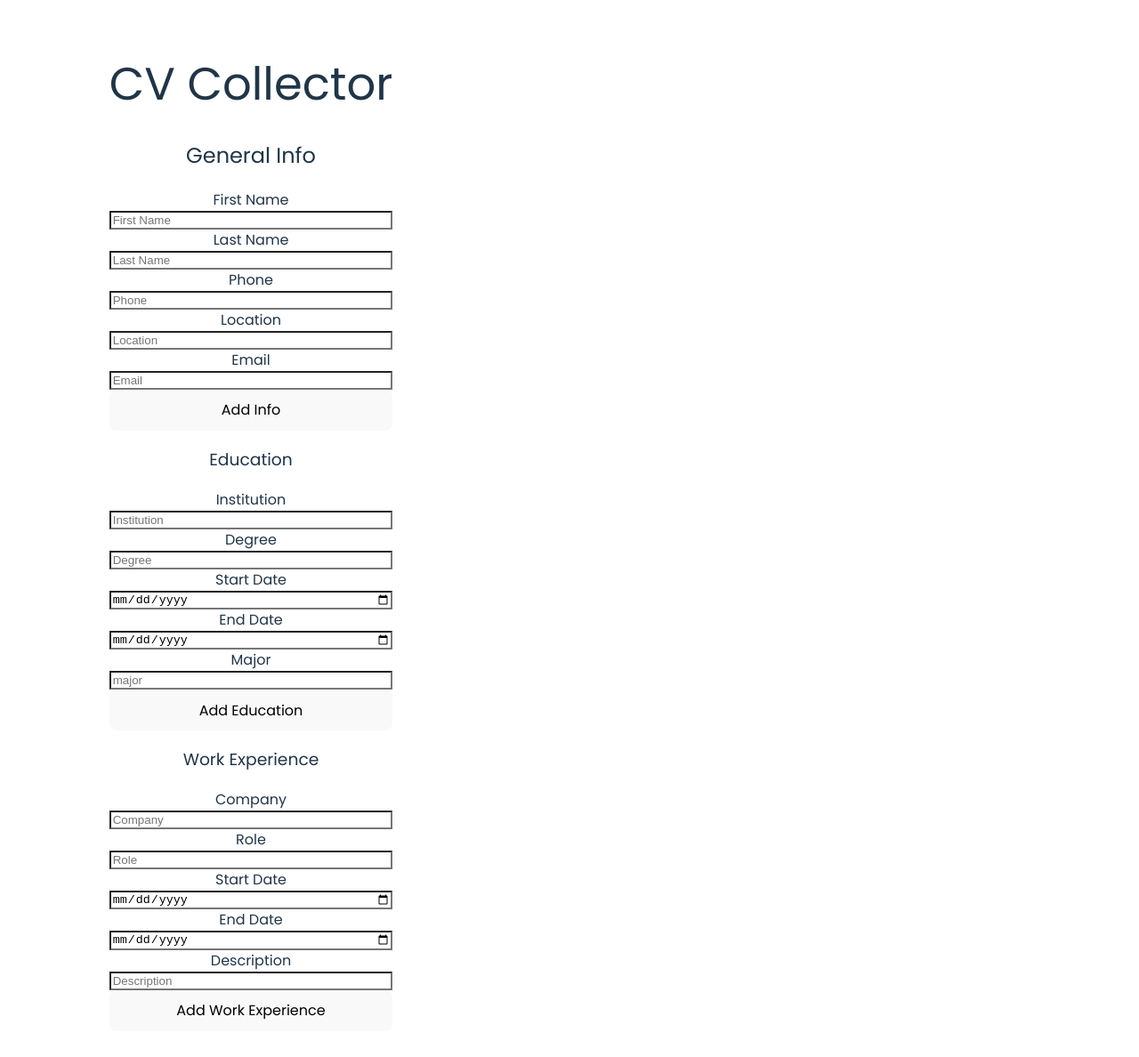
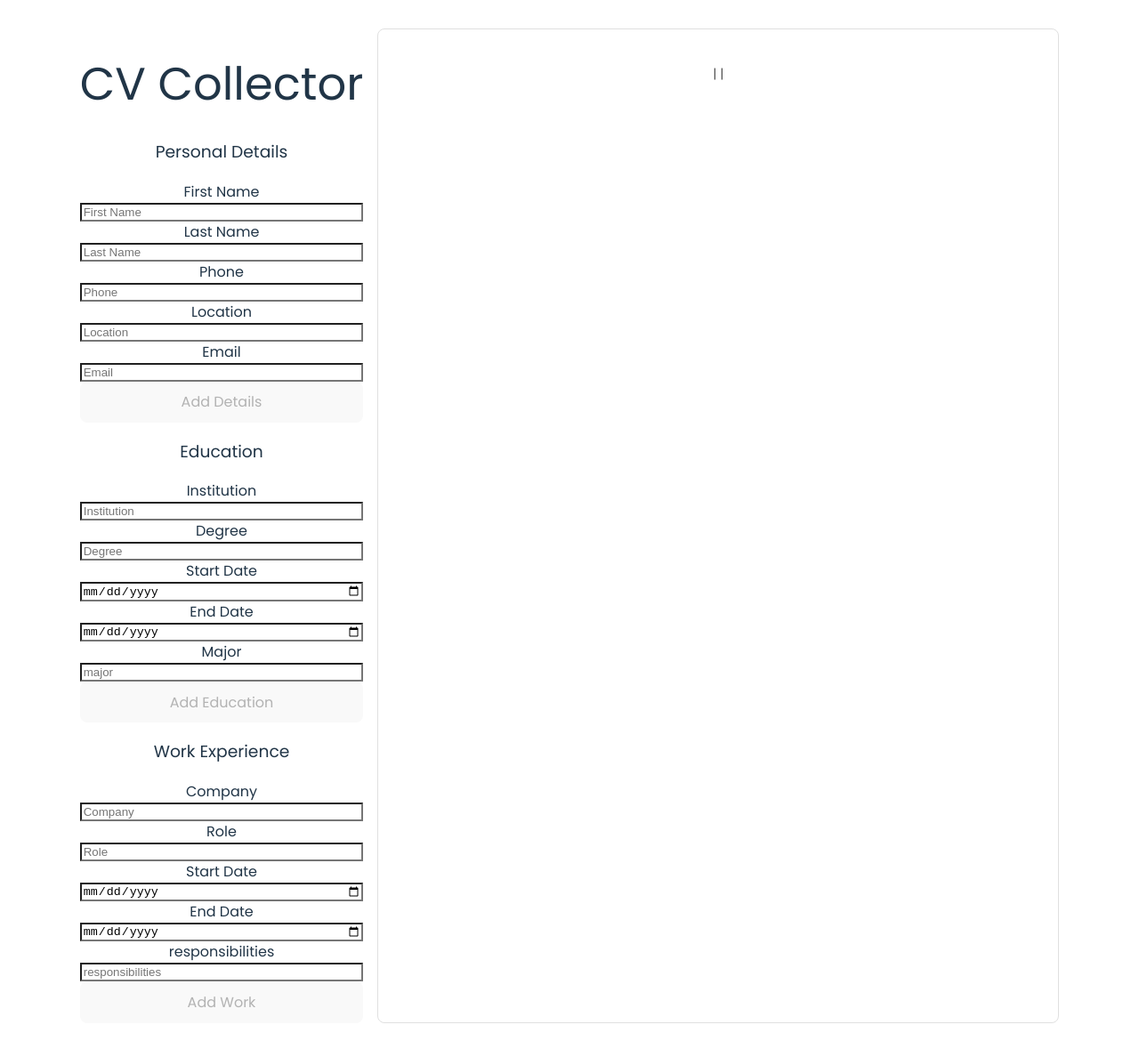
Before and after one commit to angelr1076/React-CV-App, a React (Vite) app: page / in a window 1280 px wide. Shown: the top 1188 px of the page at 89% size. Built offline with nearby package versions, Linux system fonts and the light colour scheme.

Commit message:
Added additional classNames and styling to CVDisplay component

```diff
--- a/src/assets/styles/style.css
+++ b/src/assets/styles/style.css
@@ -79,20 +79,61 @@ button:focus-visible {
   flex-direction: column;
 }
 
+/* Resume display */
 .display {
   display: flex;
   flex-direction: column;
   gap: 1em;
   width: 700px;
   background-color: #fff;
+  padding: 2em;
+  border: 1px solid #e0e0e0;
+  border-radius: 8px;
+  margin: 0 auto;
 }
 
 .general-info,
 .education,
 .work-experience {
+  margin-bottom: 1em;
+}
+
+.general-info__flex {
   display: flex;
-  gap: 1em;
-  align-items: center;
+  flex-direction: column;
+  gap: 0.5em;
+}
+
+.name-row h2 {
+  font-size: 2em;
+  margin: 0;
+}
+
+.contact-row {
+  font-size: 0.9em;
+  color: #555;
+}
+
+.education-item,
+.work-item {
+  margin-bottom: 1em;
+}
+
+.education h2,
+.work-experience h2 {
+  margin-bottom: 0.5em;
+}
+
+.education-item h3,
+.work-item h3 {
+  margin: 0 0 0.5em;
+  font-size: 1.2em;
+}
+
+.education-item p,
+.work-item p {
+  margin: 0.2em 0;
+  font-size: 0.9em;
 }
 
 @media (prefers-color-scheme: light) {
--- /dev/null
+++ b/src/components/Button.jsx
@@ -0,0 +1,18 @@
+import PropTypes from 'prop-types';
+
+function Button({ type, value, text, disabled }) {
+  return (
+    <button type={type} value={value} disabled={disabled}>
+      {text}
+    </button>
+  );
+}
+
+Button.propTypes = {
+  type: PropTypes.string.isRequired,
+  value: PropTypes.string.isRequired,
+  text: PropTypes.string.isRequired,
+  disabled: PropTypes.bool.isRequired,
+};
+
+export { Button };
--- a/src/components/CVDisplay.jsx
+++ b/src/components/CVDisplay.jsx
@@ -5,19 +5,27 @@ function CVDisplay() {
   const { cvData } = useContext(CVContext);
 
   return (
-    <>
     <div className='display'>
       <section className='general-info'>
+        <div className='general-info__flex'>
+          <div className='row name-row'>
             <h2>
               {cvData.generalInfo.fname} {cvData.generalInfo.lname}
             </h2>
-          {cvData.generalInfo.phone} {cvData.generalInfo.location}{' '}
+          </div>
+          <div className='row contact-row'>
+            {cvData.generalInfo.phone} | {cvData.generalInfo.location} |{' '}
             {cvData.generalInfo.email}
+          </div>
+        </div>
       </section>
       <section className='education'>
+        {cvData.education.length > 0 && (
+          <>
+            <h2>Education</h2>
             {cvData.education.map((edu, index) => (
-            <div key={index}>
-              <h2>{edu.institution}</h2>
+              <div key={index} className='education-item'>
+                <h3>{edu.institution}</h3>
                 <p>
                   {edu.degree} {edu.major}
                 </p>
@@ -26,13 +34,18 @@ function CVDisplay() {
                 </p>
               </div>
             ))}
+          </>
+        )}
       </section>
       <section className='work-experience'>
+        {cvData.workExperience.length > 0 && (
+          <>
+            <h2>Experience</h2>
             {cvData.workExperience.map((job, index) => (
-            <div key={index}>
-              <h2>{job.company}</h2>
+              <div key={index} className='work-item'>
+                <h3>{job.company}</h3>
                 <p>
-                {job.role} {job.location}
+                  {job.role} | {job.location}
                 </p>
                 <p>
                   {job.startDate} - {job.endDate}
@@ -40,9 +53,10 @@ function CVDisplay() {
                 <p>{job.responsibilities}</p>
               </div>
             ))}
+          </>
+        )}
       </section>
     </div>
-    </>
   );
 }
 
--- a/src/components/EducationForm.jsx
+++ b/src/components/EducationForm.jsx
@@ -1,4 +1,5 @@
 import { useState } from 'react';
+import { Button } from './Button';
 import PropTypes from 'prop-types';
 
 function EducationForm({ addEducation }) {
@@ -25,7 +26,6 @@ function EducationForm({ addEducation }) {
       endDate: '',
       major: '',
     });
-    console.log(formData);
   };
 
   return (
@@ -78,7 +78,14 @@ function EducationForm({ addEducation }) {
           onChange={handleChange}
           placeholder='major'
         />
-        <button type='submit'>Add Education</button>
+        <Button
+          type='submit'
+          value='Submit'
+          text='Add Education'
+          disabled={
+            !(formData.institution && formData.degree && formData.major)
+          }
+        />
       </form>
     </div>
   );
--- a/src/components/GeneralInfoForm.jsx
+++ b/src/components/GeneralInfoForm.jsx
@@ -1,4 +1,5 @@
 import { useState } from 'react';
+import { Button } from './Button';
 import PropTypes from 'prop-types';
 
 function GeneralInfoForm({ addGeneralInfo }) {
@@ -25,12 +26,11 @@ function GeneralInfoForm({ addGeneralInfo }) {
       location: '',
       email: '',
     });
-    console.log(formData);
   };
 
   return (
     <div>
-      <h2>General Info</h2>
+      <h3>Personal Details</h3>
       <form className='info-form' onSubmit={handleSubmit}>
         {/* form inputs */}
         <label htmlFor='fname'>First Name</label>
@@ -41,6 +41,7 @@ function GeneralInfoForm({ addGeneralInfo }) {
           value={formData.fname}
           onChange={handleChange}
           placeholder='First Name'
+          required
         />
         <label htmlFor='lname'>Last Name</label>
         <input
@@ -50,6 +51,7 @@ function GeneralInfoForm({ addGeneralInfo }) {
           value={formData.lname}
           onChange={handleChange}
           placeholder='Last Name'
+          required
         />
         <label htmlFor='phone'>Phone</label>
         <input
@@ -78,7 +80,12 @@ function GeneralInfoForm({ addGeneralInfo }) {
           onChange={handleChange}
           placeholder='Email'
         />
-        <button type='submit'>Add Info</button>
+        <Button
+          type='submit'
+          value='Submit'
+          text='Add Details'
+          disabled={!(formData.fname && formData.lname)}
+        />
       </form>
     </div>
   );
--- a/src/components/WorkExperienceForm.jsx
+++ b/src/components/WorkExperienceForm.jsx
@@ -1,4 +1,5 @@
 import { useState } from 'react';
+import { Button } from './Button';
 import PropTypes from 'prop-types';
 
 function WorkExperienceForm({ addWorkExperience }) {
@@ -7,7 +8,7 @@ function WorkExperienceForm({ addWorkExperience }) {
     role: '',
     startDate: '',
     endDate: '',
-    description: '',
+    responsibilities: '',
   });
 
   const handleChange = event => {
@@ -23,9 +24,8 @@ function WorkExperienceForm({ addWorkExperience }) {
       role: '',
       startDate: '',
       endDate: '',
-      description: '',
+      responsibilities: '',
     });
-    console.log(formData);
   };
 
   return (
@@ -69,16 +69,23 @@ function WorkExperienceForm({ addWorkExperience }) {
           onChange={handleChange}
           placeholder='End Date'
         />
-        <label htmlFor='description'>Description</label>
+        <label htmlFor='responsibilities'>responsibilities</label>
         <input
           type='text'
-          id='description'
-          name='description'
-          value={formData.description}
+          id='responsibilities'
+          name='responsibilities'
+          value={formData.responsibilities}
           onChange={handleChange}
-          placeholder='Description'
+          placeholder='responsibilities'
         />
-        <button type='submit'>Add Work Experience</button>
+        <Button
+          type='submit'
+          value='Submit'
+          text='Add Work'
+          disabled={
+            !(formData.company && formData.role && formData.responsibilities)
+          }
+        />
       </form>
     </div>
   );
```
Lines whose indentation alone changed are shown as unchanged.
